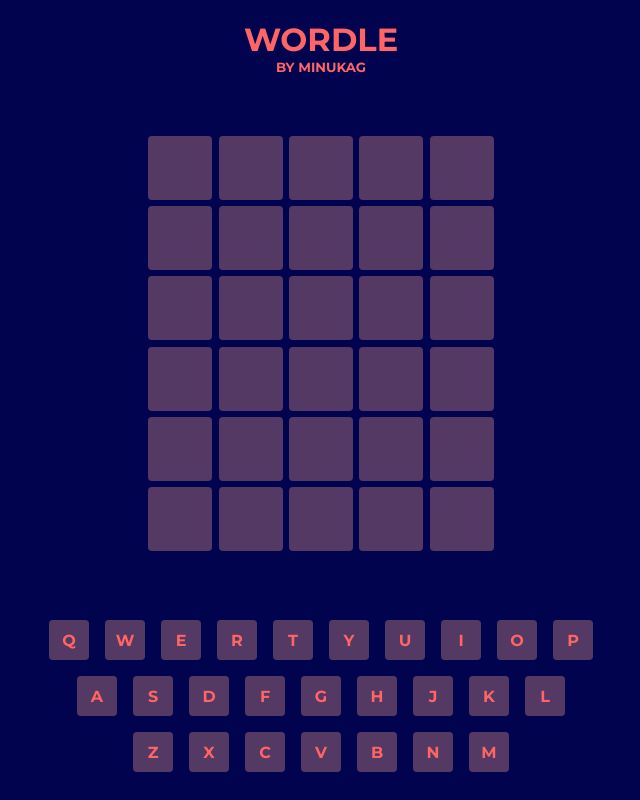
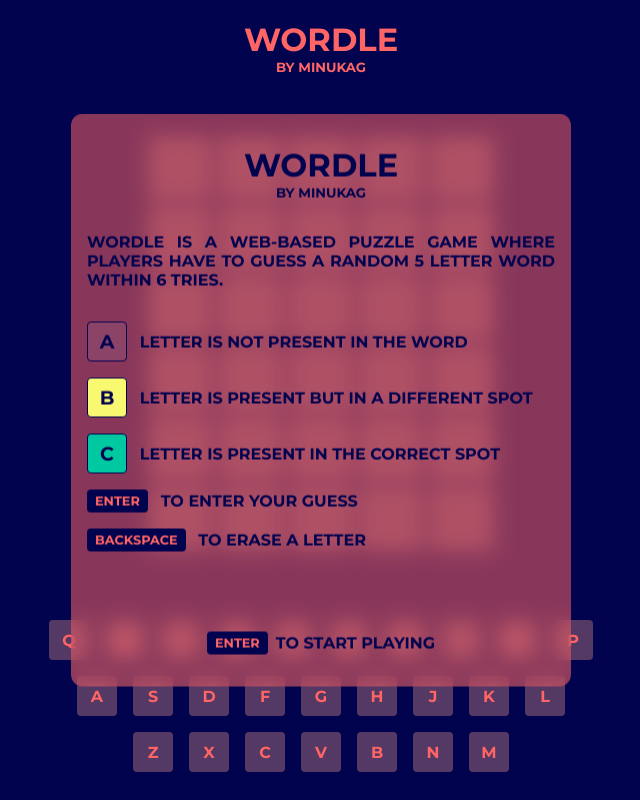
Before and after one commit to minukag/wordle, a plain HTML site: page index.html in a window 1280 px wide. Shown: the whole page, without its empty margins (319-959 px from the left). Drawn offline with Linux system fonts and the light colour scheme.

Commit message:
Added help menu

```diff
--- a/app.js
+++ b/app.js
@@ -4,7 +4,8 @@
 let valid_words = []
 let current_word = ""
 let entered = []
-let game_over = false
+let game_over = true
+let help_modal = true
 
 const win_messages = ["congrats", "brilliant", "well done", "you got it", "awesome"]
 const lost_messages = ["welp... better luck next time", "you missed it...", "well you can try again next time"]
@@ -47,6 +48,14 @@
 // key press event listener
 
 const key_pressed = (key) => {
+    // start the game when help modal is closed
+    if (help_modal == true && key == "enter") {
+        hide_instructions()
+        setTimeout(() => {
+            init()
+        }, 600)
+        return
+    }
     if (game_over == true) {
         return
      }
@@ -147,6 +156,5 @@
 const init = async () => {
     await fetch_data()
     set_random_word()
+    game_over = false
 }
-
-init()
--- a/css/app.css
+++ b/css/app.css
@@ -132,10 +132,96 @@
     display: none;
 }
 
+.help-modal {
+    position: absolute;
+    transform: translate(-50%, -50%) scale(0);
+    top: 50%;
+    left: 50%;
+    width: 500px;
+    border-radius: 12px;
+    background-color: var(--accent-col-trans);
+    backdrop-filter: blur(10px);
+    color: var(--bg-col);
+    padding: 2rem 1rem;
+    text-transform: uppercase;
+    display: flex;
+    flex-direction: column;
+    gap: 2rem;
+    transition: .6s;
+}
+
+.hm-title {
+    text-align: center;
+}
+
+.hm-desc {
+    text-align: justify;
+}
+
+.hm-keys {
+    display: flex;
+    flex-direction: column;
+    gap: 1rem;
+}
+
+.hm-keys-element {
+    display: flex;
+    flex-direction: row;
+    gap: .8rem;
+    align-items: center;
+}
+
+.hm-enter-to-play {
+    display: flex;
+    flex-direction: row;
+    gap: .5rem;
+    justify-content: center;
+    align-items: center;
+    margin-top: 3rem;
+}
+
+.hm-key-game {
+    width: 40px;
+    height: 40px;
+    border: 1px solid var(--bg-col);
+    display: flex;
+    align-items: center;
+    justify-content: center;
+    border-radius: 4px;
+    font-size: 1.2em;
+}
+
+.hm-kg-out {
+    background-color: var(--accent-dark-col);
+}
+
+.hm-kg-yellow {
+    background-color: var(--yellow-col);
+}
+
+.hm-kg-green {
+    background-color: var(--green-col);
+}
+
+.hm-key-key {
+    background-color: var(--bg-col);
+    color: var(--accent-col);
+    padding: 4px 8px;
+    border-radius: 4px;
+    font-size: .8em;
+    width: min-content;
+}
+
 .animate-zoom-down-in {
     top: 25%;
     transform: translate(-50%, -50%) scale(1);
     animation: zoom-down-in .6s ease;
+}
+
+.animate-zoom-down-in-center {
+    top: 50%;
+    transform: translate(-50%, -50%) scale(1);
+    animation: zoom-down-in-center .6s ease;
 }
 
 @keyframes beat-in-out {
@@ -151,3 +237,10 @@
     80%     { transform: translate(-50%, -50%) scale(.95); top: 25%; }
     100%     { transform: translate(-50%, -50%) scale(1); top: 25%; }
 }
+
+@keyframes zoom-down-in-center {
+    0%      { transform: translate(-50%, -50%) scale(0); top: -50%; }
+    60%     { transform: translate(-50%, -50%) scale(1.05); top: 50%; }
+    80%     { transform: translate(-50%, -50%) scale(.95); top: 50%; }
+    100%     { transform: translate(-50%, -50%) scale(1); top: 50%; }
+}
--- a/index.html
+++ b/index.html
@@ -16,8 +16,8 @@
     <link href="https://fonts.googleapis.com/css2?family=Montserrat:wght@700&display=swap" rel="stylesheet">
 
     <link rel="stylesheet" href="css/app.css">
-    <script src="app.js"></script>
-    <script src="ui.js"></script>
+    <script src="app.js" defer></script>
+    <script src="ui.js" defer></script>
 </head>
 <body>
     <main>
@@ -219,11 +219,66 @@
                 </div>
             </div>
         </div>
+
+        <div id="msg-alert" class="popup">
+            <h3 id="msg-alert-main" class="popup-main">HELLO WORLD</h3>
+            <h5 id="msg-alert-sub" class="popup-sub">Welcome to Wordle</h5>
+        </div>
+
+        <div id="help-modal" class="help-modal animate-zoom-down-in-center">
+            <div class="hm-title">
+                <h1>WORDLE</h1>
+                <h5>BY MINUKAG</h5>
+            </div>
+
+            <div class="hm-desc">
+                <p>WORDLE is a web-based puzzle game where players have to guess a random 5 letter word within 6 tries.</p>
+            </div>
+
+            <div class="hm-keys">
+                <div class="hm-keys-element hm-instruction-game">
+                    <div class="hm-key-game hm-kg-out">
+                        <span>A</span>
+                    </div>
+                    <p>Letter is not present in the word</p>
+                </div>
+
+                <div class="hm-keys-element hm-instruction-game">
+                    <div class="hm-key-game hm-kg-yellow">
+                        <span>B</span>
+                    </div>
+                    <p>Letter is present but in a different spot</p>
+                </div>
+
+                <div class="hm-keys-element hm-instruction-game">
+                    <div class="hm-key-game hm-kg-green">
+                        <span>C</span>
+                    </div>
+                    <p>Letter is present in the correct spot</p>
+                </div>
+
+                <div class="hm-keys-element hm-instruction-key">
+                    <div class="hm-key-key">
+                        <span>ENTER</span>
+                    </div>
+                    <p>TO ENTER YOUR GUESS</p>
+                </div>
+
+                <div class="hm-keys-element hm-instruction-key">
+                    <div class="hm-key-key">
+                        <span>BACKSPACE</span>
+                    </div>
+                    <p>TO ERASE A LETTER</p>
+                </div>
+            </div>
+
+            <div class="hm-enter-to-play">
+                <div class="hm-key-key">
+                    <span>ENTER</span>
+                </div>
+                <p>TO START PLAYING</p>
+            </div>
+        </div>
     </main>
-
-    <div id="msg-alert" class="popup">
-        <h3 id="msg-alert-main" class="popup-main">HELLO WORLD</h3>
-        <h5 id="msg-alert-sub" class="popup-sub">Welcome to Wordle</h5>
-    </div>
 </body>
 </html>
--- a/ui.js
+++ b/ui.js
@@ -67,6 +67,12 @@
     animate_element(popup, "zoom-down-in", 3000)
 }
 
+const hide_instructions = () => {
+    const modal = document.getElementById("help-modal")
+    modal.classList.remove("animate-zoom-down-in-center")
+    help_modal = false
+}
+
 const animate_element = (element, animation, timing = 200) => {
     element.classList.add(`animate-${animation}`)
         setTimeout(() => {
```
